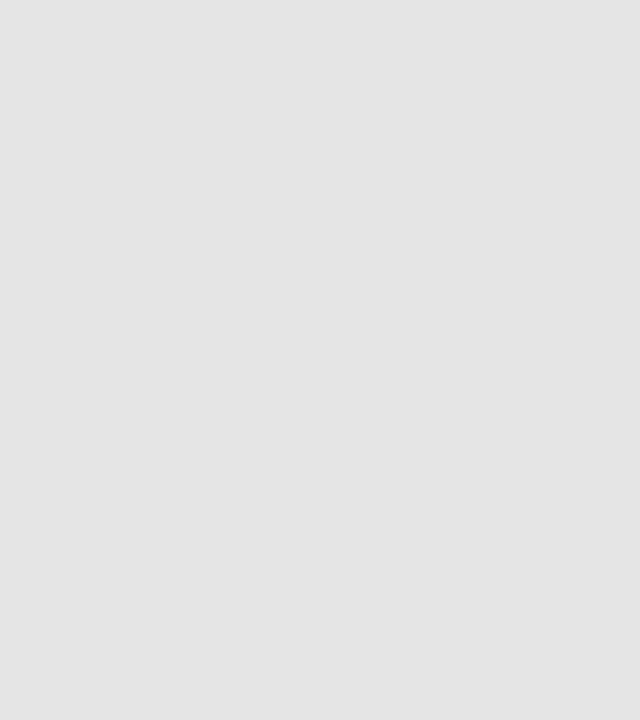
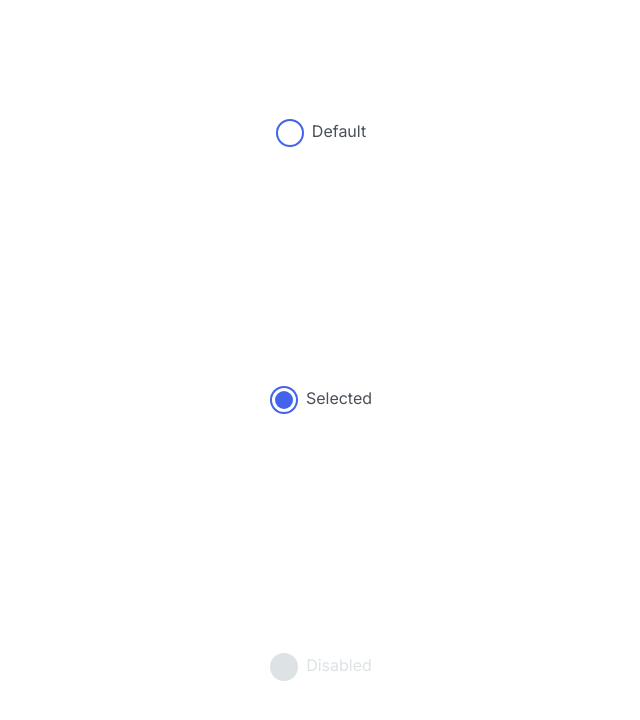
Before and after one commit to maksimov-as2/htmlcss-20210812_maksimov-as2, a website: page 07-lection5/02-radio/index.html in a window 1280 px wide. Shown: the whole page, without its empty margins (319-959 px from the left). Drawn offline with Linux system fonts and the light colour scheme.

Commit message:
radio buttons solution

```diff
--- a/07-lection5/02-radio/index.html
+++ b/07-lection5/02-radio/index.html
@@ -4,8 +4,58 @@
     <head>
         <link rel="stylesheet" href="../../assets/css/main.css">
         <link rel="stylesheet" href="./radio.css">
+        <style>
+            html {
+                height: 100%;
+            }
+            body {
+                display: grid;
+                align-items: center;
+                justify-items: center;
+                height: 100%;
+                background: white;
+            }
+        </style>
     </head>
     <body>
-
+        <label>
+            <div class="rad">
+                <input type="radio" class="rad__native" name="param1">
+                <div class="rad__override">
+                    <div class="rad__icon-box">
+                        <div class="rad__checked-icon"></div>
+                    </div>
+                    <div class="rad__text">
+                        Default
+                    </div>
+                </div>
+            </div>
+        </label>
+        <label>
+            <div class="rad">
+                <input type="radio" class="rad__native" name="param1" checked>
+                <div class="rad__override">
+                    <div class="rad__icon-box">
+                        <div class="rad__checked-icon"></div>
+                    </div>
+                    <div class="rad__text">
+                        Selected
+                    </div>
+                </div>
+            </div>
+        </label>
+        <label>
+            <div class="rad">
+                <input type="radio" class="rad__native" name="param1" disabled>
+                <div class="rad__override">
+                    <div class="rad__icon-box">
+                        <div class="rad__checked-icon"></div>
+                    </div>
+                    <div class="rad__text">
+                        Disabled
+                    </div>
+                </div>
+            </div>
+        </label>
     </body>
 </html>
--- a/07-lection5/02-radio/radio.css
+++ b/07-lection5/02-radio/radio.css
@@ -0,0 +1,64 @@
+.rad {
+    box-sizing: border-box;
+}
+
+.rad__override {
+    display: flex;
+    cursor: pointer;
+}
+
+.rad__native {
+    position: absolute;
+    width: 0px;
+    height: 0px;
+    opacity: 0;
+}
+
+.rad__icon-box {
+    width: 24px;
+    height: 24px;
+    border: 2px solid var(--blue);
+    border-radius: 24px;
+    display: grid;
+    align-items: center;
+    justify-items: center;
+}
+
+.rad__checked-icon {
+    display: none;
+    color: var(--blue);
+    background-color: var(--blue);
+    width: 18px;
+    height: 18px;
+    border-radius: 18px;
+}
+
+.rad__text {
+    margin-left: 8px;
+    font-style: normal;
+    font-weight: normal;
+    font-size: 16px;
+    line-height: 24px;
+    color: var(--grey-4);
+}
+
+.rad__native:checked ~ .rad__override .rad__icon-box .rad__checked-icon  {
+    display: block;
+}
+
+.rad__native:disabled ~ .rad__override  {
+    pointer-events: none;
+}
+
+.rad__native:disabled ~ .rad__override .rad__icon-box  {
+    background: var(--grey-2);
+    border-color: var(--grey-2);
+}
+
+.rad__native:disabled ~ .rad__override .rad__text  {
+    color: var(--grey-2);
+}
+
+.rad__native:focus ~ .rad__override .rad__text  {
+    text-decoration: underline;
+}
```
